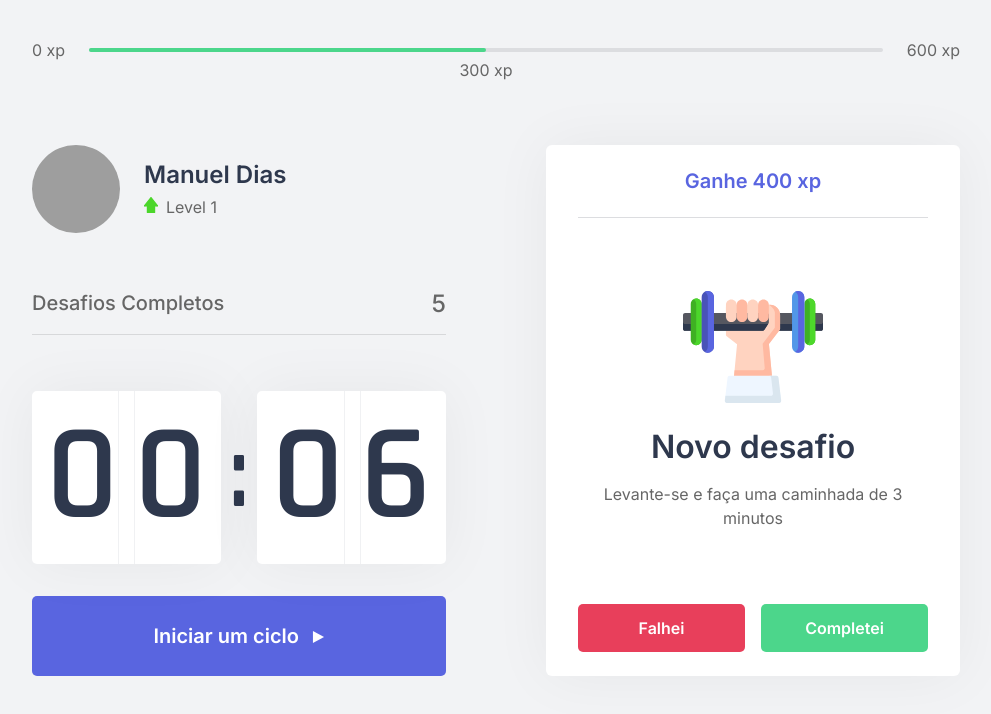
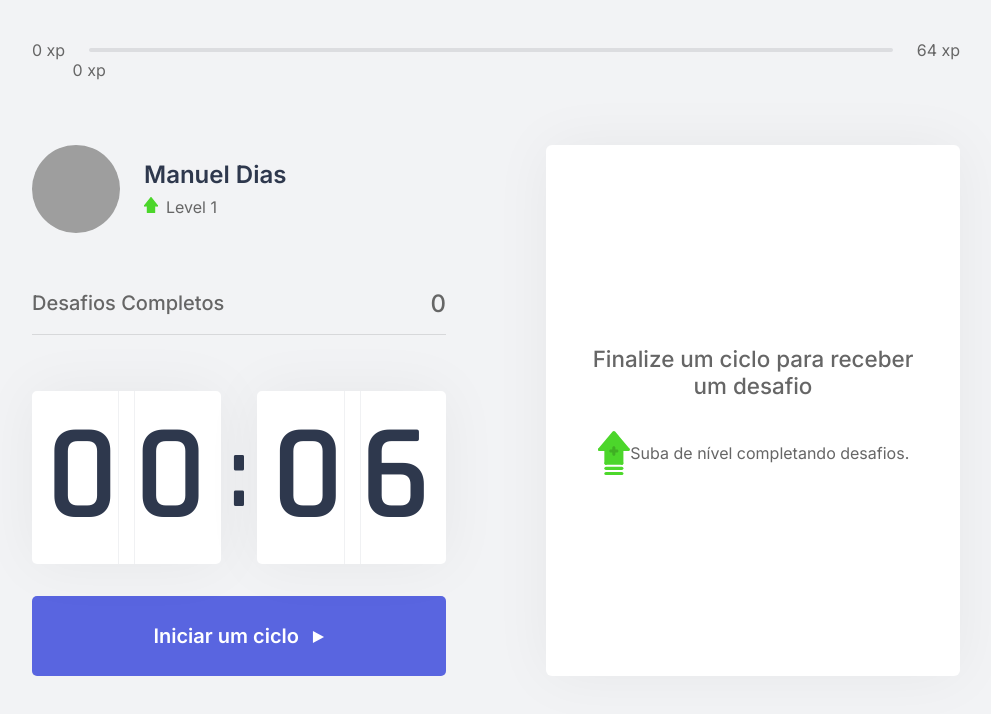
Before and after one commit to Manuel8Dias/Mexe-te_Nextjs, a Next.js app: page / in a window 1280 px wide. Shown: the top 714 px of the page, without its empty margins (144-1135 px from the left). Built offline with nearby package versions, Linux system fonts and the light colour scheme; grey boxes are pictures that could not be loaded.

Commit message:
Commit regras de negócio parte 1

```diff
--- a/src/components/ChallengeBox.tsx
+++ b/src/components/ChallengeBox.tsx
@@ -4,29 +4,25 @@
 import styles from '../styles/components/ChallengeBox.module.css'
 
 export function ChallengeBox() {
-    const contextData = useContext(ChallengesContext)
-
-    console.log(contextData)
-
-    const hasActiveChallenge = true
+    const { activeChallenge, resetChallenge } = useContext(ChallengesContext)
 
     return(
         <div className={styles.challengeBoxContainer}>
-            { hasActiveChallenge ? (
+            { activeChallenge ? (
                 <div className={styles.challengeActive}>
-                    <header>Ganhe 400 xp</header>
+                    <header>{ activeChallenge.amount} xp</header>
 
                     <main>
-                        <img src="icons/body.svg" />
+                        <img src={`icons/${activeChallenge.type}.svg`} />
                         <strong>Novo desafio</strong>
-                        <p>Levante-se e faça uma caminhada de 3 minutos</p>
+                        <p>{ activeChallenge.description}</p>
                     </main>
 
                     <footer>
                         <button
                             type="button"
                             className={styles.challengeFailedButton}
-
+                            onClick = {resetChallenge}
                         >
                             Falhei
                         </button>
--- a/src/components/CompletedChallenges.tsx
+++ b/src/components/CompletedChallenges.tsx
@@ -1,10 +1,14 @@
+import { useContext } from "react"
+import { ChallengesContext } from "../contexts/ChallengesContext"
 import styles from "../styles/components/CompletedChallenges.module.css"
 
 export function CompletedChallenges() {
+    const { challengesCompleted } = useContext(ChallengesContext)
+
     return(
         <div className={styles.completedChallengesContainer}>
             <span>Desafios Completos</span>
-            <span>5</span>
+            <span>{ challengesCompleted }</span>
         </div>
     )
 }
--- a/src/components/ExperienceBar.tsx
+++ b/src/components/ExperienceBar.tsx
@@ -1,15 +1,22 @@
+import { useContext } from 'react'
+import { ChallengesContext } from '../contexts/ChallengesContext'
 import styles from '../styles/components/ExperienceBar.module.css'
 
 export function ExperienceBar() {
+    const { currentExperience, experienceToNextLevel } = useContext(ChallengesContext)
+
+    const percentToNextLevel = Math.round(currentExperience * 100) / experienceToNextLevel
+
+
     return (
         <header className={styles.experienceBar}>
             <span>0 xp</span>
             <div>
-                <div style={{width: '50%'}} />
+                <div style={{width: `${percentToNextLevel}%`}} />
 
-                <span className={styles.currentExperience } style={{left: '50%'}}>300 xp</span>
+                <span className={styles.currentExperience} style={{left: `${percentToNextLevel}%`}}>{ currentExperience } xp</span>
             </div>
-            <span>600 xp</span>
+            <span>{ experienceToNextLevel   } xp</span>
         </header>
     )
 }
--- a/src/contexts/ChallengesContext.tsx
+++ b/src/contexts/ChallengesContext.tsx
@@ -1,12 +1,20 @@
 import { createContext, useState, ReactNode } from 'react'
 import challenges from  '../../challenges.json'
 
+interface  Challenge {
+    type: 'body' | 'eye';
+    description: string;
+    amount: number;
+}
 interface ChallengesContextData {
     level: number;
     challengesCompleted: number;
     currentExperience: number;
+    experienceToNextLevel: number;
+    activeChallenge: Challenge;
     startNewChallenge: () => void;
     levelUp: () => void;
+    resetChallenge: () => void;
 }
 interface ChallengesProviderProps {
     children: ReactNode
@@ -19,21 +27,35 @@
     const [currentExperience, setCurrentExperience] = useState (0)
     const [challengesCompleted, setChallengesCompleted] = useState (0)
 
+    const [activeChallenge, setActiveChallenge] = useState (null)
+
+    const experienceToNextLevel = Math.pow((level + 1) * 4, 2)
+
     function levelUp() {
         setLevel(level + 1)
     }
 
     function startNewChallenge() {
-        console.log('Novo Desafio')
+        const radomChallengeIndex = Math.floor (Math.random() * challenges.length)
+        const challenge = challenges[radomChallengeIndex]
+
+        setActiveChallenge(challenge)
+    }
+
+    function resetChallenge() {
+        setActiveChallenge(null)
     }
 
     return(
         <ChallengesContext.Provider value={{
             level,
             currentExperience,
+            experienceToNextLevel,
             challengesCompleted,
             levelUp,
             startNewChallenge,
+            activeChallenge,
+            resetChallenge,
             }}
         >
             { children }
```
